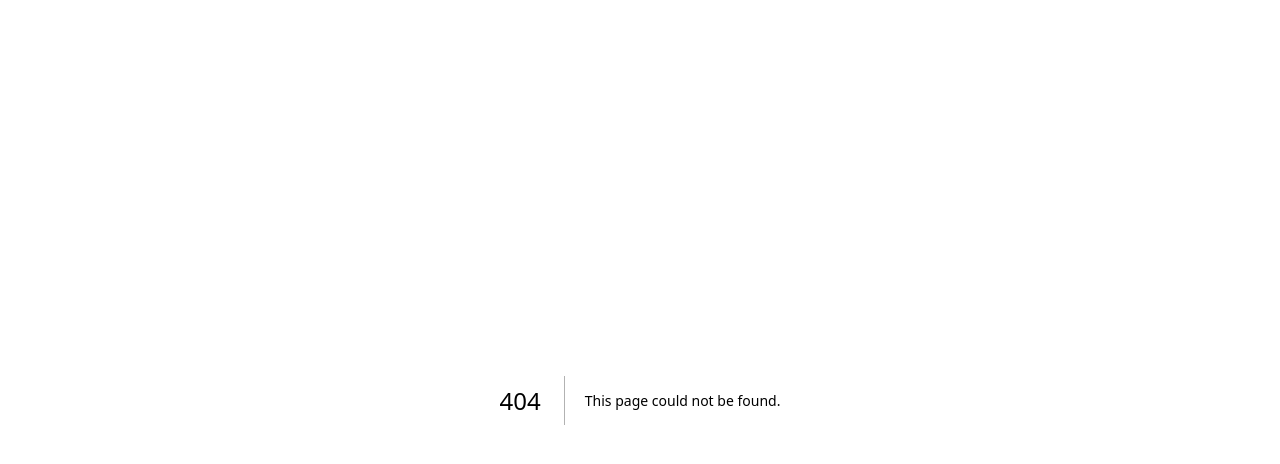
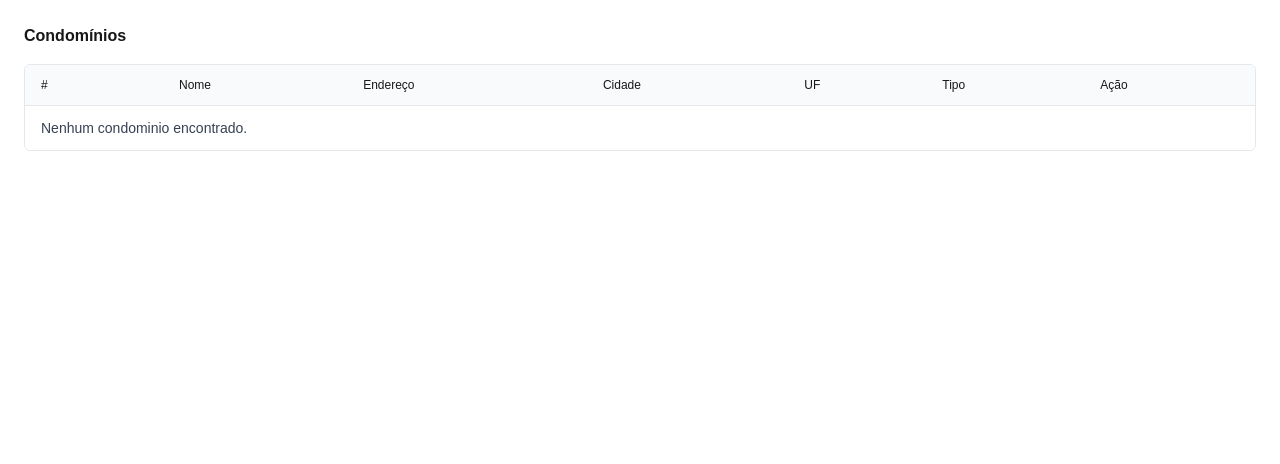
Before and after one commit to ramonmoncao/viva-condo, a Next.js app: page /condominios in a window 1280 px wide. Before the commit this address had no page. Shown: the top 464 px of the page. Built offline with nearby package versions, Linux system fonts and the light colour scheme.

Commit message:
criação página de condomínios

```diff
--- /dev/null
+++ b/src/app/condominios/novo/page.tsx
@@ -0,0 +1,6 @@
+
+export default function Novo(){
+    return(
+        <div></div>
+    );
+}
--- /dev/null
+++ b/src/app/condominios/page.tsx
@@ -0,0 +1,34 @@
+"use client";
+
+export default function ListaCondominios(){
+    return(
+        <div className="p-6 max-w full">
+            <div className="mb-4 flex items-center justify-between gap-4">
+            <h1 className="text-t1 font-semibold">Condomínios</h1>
+            </div>
+
+        <div className="bg-white rounded-md border border-gray-200 overflow-hidden">
+            <table className="min-w-full divide-y divide-gray-200">
+            <thead className="bg-gray-50">
+            <tr>
+                <th className="px-4 py-3 text-left text-xs font-medium text-grey-500 tracking-wider w-12">#</th>
+                <th className="px-4 py-3 text-left text-xs font-medium text-grey-500 w-12">Nome</th>
+                <th className="px-4 py-3 text-left text-xs font-medium text-grey-500 w-12">Endereço</th>
+                <th className="px-4 py-3 text-left text-xs font-medium text-grey-500 w-12">Cidade</th>
+                <th className="px-4 py-3 text-left text-xs font-medium text-grey-500 w-12">UF</th>
+                <th className="px-4 py-3 text-left text-xs font-medium text-grey-500 w-12">Tipo</th>
+                <th className="px-4 py-3 text-left text-xs font-medium text-grey-500 w-12">Ação</th>
+            </tr>
+            </thead>
+            <tbody className="divide-y divide-gray-200 bg-white">
+            <tr>
+                <td className="px-4 py-3 text-sm text-gray-700" colSpan={7}>
+                    Nenhum condominio encontrado.
+                </td>
+            </tr>
+            </tbody>
+        </table>
+        </div>
+    </div>
+);
+}
```
